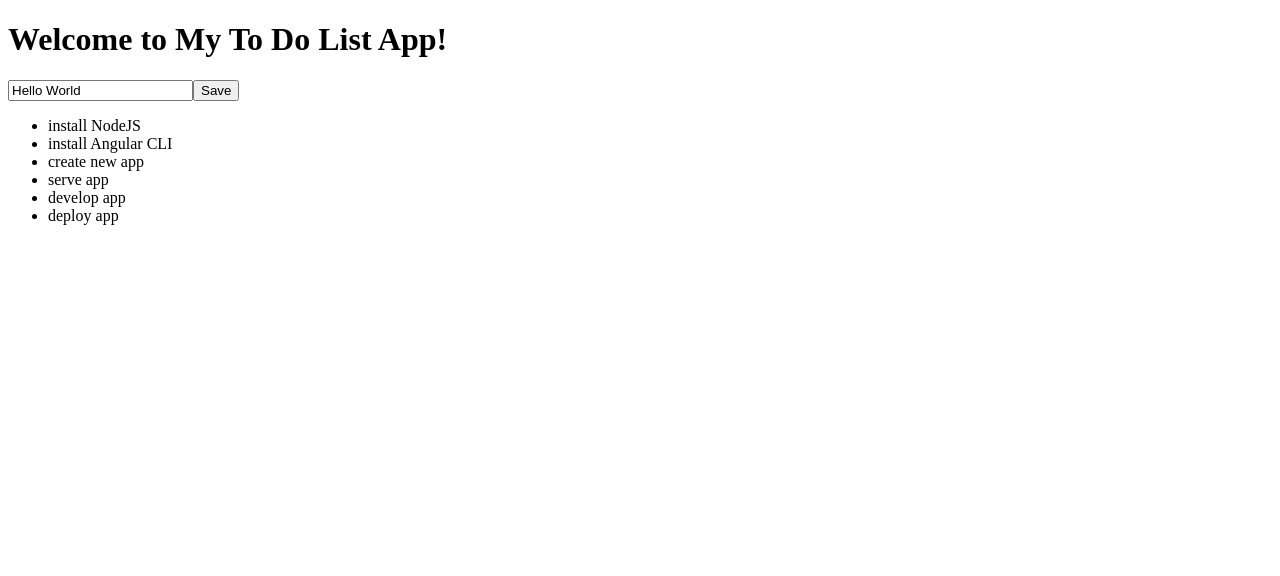
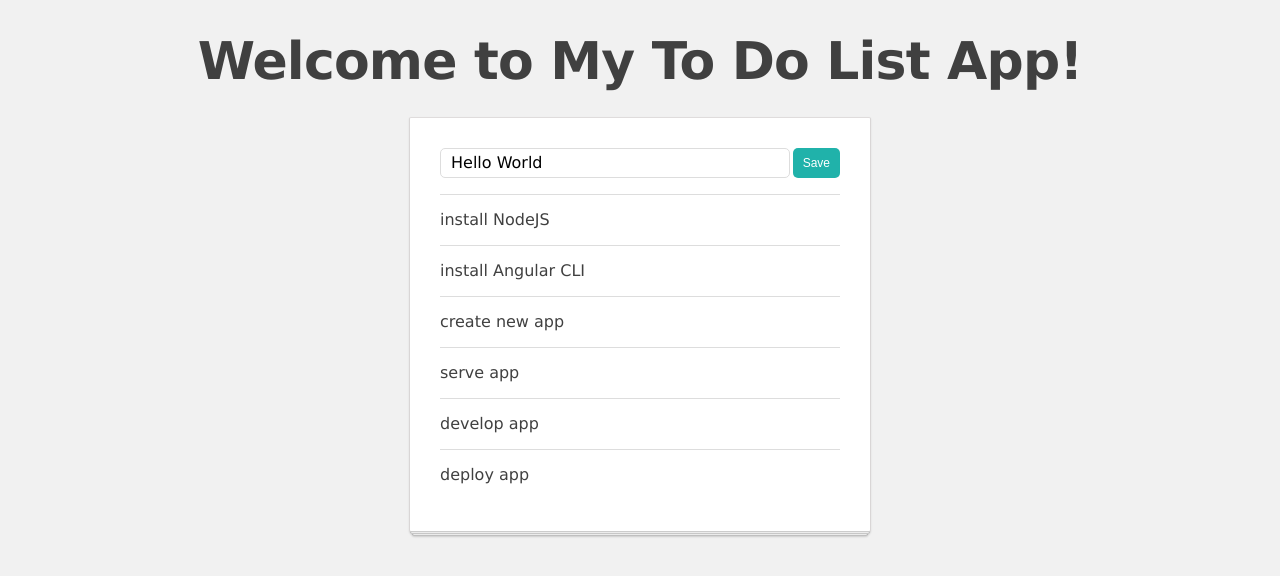
Before and after one commit to lafentres/nggirlskc-todo-list-app, an Angular app: page / in a window 1280 px wide. Shown: the top 576 px of the page. Built offline with nearby package versions, Linux system fonts and the light colour scheme.

Commit message:
Add styles to components

```diff
--- a/src/app/app.component.ts
+++ b/src/app/app.component.ts
@@ -3,7 +3,7 @@ import { Component } from '@angular/core';
 @Component({
   selector: 'app-root',
   template: `
-    <h1>
+    <h1 class="app-title">
       Welcome to {{ title }}!
     </h1>
 
--- a/src/app/input-button-unit/input-button-unit.component.css
+++ b/src/app/input-button-unit/input-button-unit.component.css
@@ -0,0 +1,15 @@
+.todo-input {
+  padding: 4px 10px 4px;
+  font-size: 16px;
+  font-family: 'Lucida Grande', Verdana, sans-serif;
+  line-height: 20px;
+  border: solid 1px #dddddd;
+  border-radius: 5px;
+  flex-grow: 1;
+}
+
+:host(:not([hidden])) {
+  display: flex;
+  justify-content: space-between;
+  flex-grow: 1;
+}
--- a/src/app/input-button-unit/input-button-unit.component.ts
+++ b/src/app/input-button-unit/input-button-unit.component.ts
@@ -4,11 +4,14 @@ import { Component, OnInit, Output, EventEmitter } from '@angular/core';
   selector: 'app-input-button-unit',
   template: `
     <input
+      class="todo-input"
       #inputElementRef
       [value]="title"
       (keyup.enter)="submitValue($event.target.value)">
 
-    <button (click)="submitValue(inputElementRef.value)">
+    <button
+      class="btn"
+      (click)="submitValue(inputElementRef.value)">
       Save
     </button>
   `,
--- a/src/app/list-manager/list-manager.component.css
+++ b/src/app/list-manager/list-manager.component.css
@@ -0,0 +1,39 @@
+.todo-app {
+  position: relative;
+  width: 400px;
+  padding: 30px 30px 15px;
+  background: white;
+  border: 1px solid;
+  border-color: #dfdcdc #d9d6d6 #ccc;
+  border-radius: 2px;
+  -webkit-box-shadow: 0 1px 2px rgba(0, 0, 0, 0.1);
+  box-shadow: 0 1px 2px rgba(0, 0, 0, 0.1);
+  margin: 20px auto;
+}
+
+.todo-app::before, .todo-app::after {
+  content: '';
+  position: absolute;
+  z-index: -1;
+  height: 4px;
+  background: white;
+  border: 1px solid #ccc;
+  border-radius: 2px;
+}
+
+.todo-app::after {
+  bottom: -3px;
+  left: 0;
+  right: 0;
+  -webkit-box-shadow: 0 1px 2px rgba(0, 0, 0, 0.1);
+  box-shadow: 0 1px 2px rgba(0, 0, 0, 0.1);
+}
+
+.todo-app::before {
+  bottom: -5px;
+  left: 2px;
+  right: 2px;
+  border-color: #c4c4c4;
+  -webkit-box-shadow: 0 1px 2px rgba(0, 0, 0, 0.15);
+  box-shadow: 0 1px 2px rgba(0, 0, 0, 0.15);
+}
--- a/src/app/list-manager/list-manager.component.ts
+++ b/src/app/list-manager/list-manager.component.ts
@@ -4,6 +4,7 @@ import { TodoItem } from '../interfaces/todo-item';
 @Component({
   selector: 'app-list-manager',
   template: `
+    <div class="todo-app">
       <app-input-button-unit (submit)="addItem($event)"></app-input-button-unit>
 
       <ul>
@@ -11,6 +12,7 @@ import { TodoItem } from '../interfaces/todo-item';
           <app-todo-item [item]="todoItem"></app-todo-item>
         </li>
       </ul>
+    </div>
   `,
   styleUrls: ['./list-manager.component.css']
 })
--- a/src/app/todo-item/todo-item.component.css
+++ b/src/app/todo-item/todo-item.component.css
@@ -0,0 +1,18 @@
+.todo-item {
+  padding: 10px 0;
+  border-top: solid 1px #ddd;
+  min-height: 30px;
+  line-height: 30px;
+  display: flex;
+  justify-content: space-between;
+}
+
+.todo-checkbox {
+  flex-shrink: 0;
+  margin: auto 1ex auto 0;
+}
+
+.todo-title {
+  flex-grow: 1;
+  padding-left: 11px;
+}
--- a/src/app/todo-item/todo-item.component.ts
+++ b/src/app/todo-item/todo-item.component.ts
@@ -4,7 +4,9 @@ import { TodoItem } from '../interfaces/todo-item';
 @Component({
   selector: 'app-todo-item',
   template: `
-    {{ item.title }}
+    <div class="todo-item">
+      {{ item.title }}
+    </div>
   `,
   styleUrls: ['./todo-item.component.css']
 })
--- a/src/styles.css
+++ b/src/styles.css
@@ -1 +1,53 @@
-/* You can add global styles to this file, and also import other style files */
+html, body, div, span,
+h1, p, ul, li {
+  padding: 0;
+  border: 0;
+  font: inherit;
+  vertical-align: baseline;
+}
+
+body {
+  background: #f1f1f1;
+  font-size: 16px;
+  line-height: 22px;
+  color: #404040;
+  font-family: 'Lucida Grande', Verdana, sans-serif;
+}
+
+ol, ul {
+  list-style: none;
+}
+
+.btn {
+  background: lightseagreen;
+  color: #fff;
+  padding: 3px 10px;
+  margin: 0 0 0 3px;
+  border: none;
+  border-radius: 5px;
+  font-size: 12px;
+  line-height: 24px;
+  cursor: pointer;
+  vertical-align: bottom;
+}
+
+.btn:hover {
+  background: lightslategrey;
+}
+
+.btn-red {
+  background: red;
+}
+
+.btn-red:hover {
+  background: darkred;
+}
+
+.app-title {
+  font-size: 52px;
+  line-height: 52px;
+  margin-bottom: 30px;
+  font-weight: bold;
+  text-align: center;
+  letter-spacing: -0.8px;
+}
```
Lines whose indentation alone changed are shown as unchanged.
